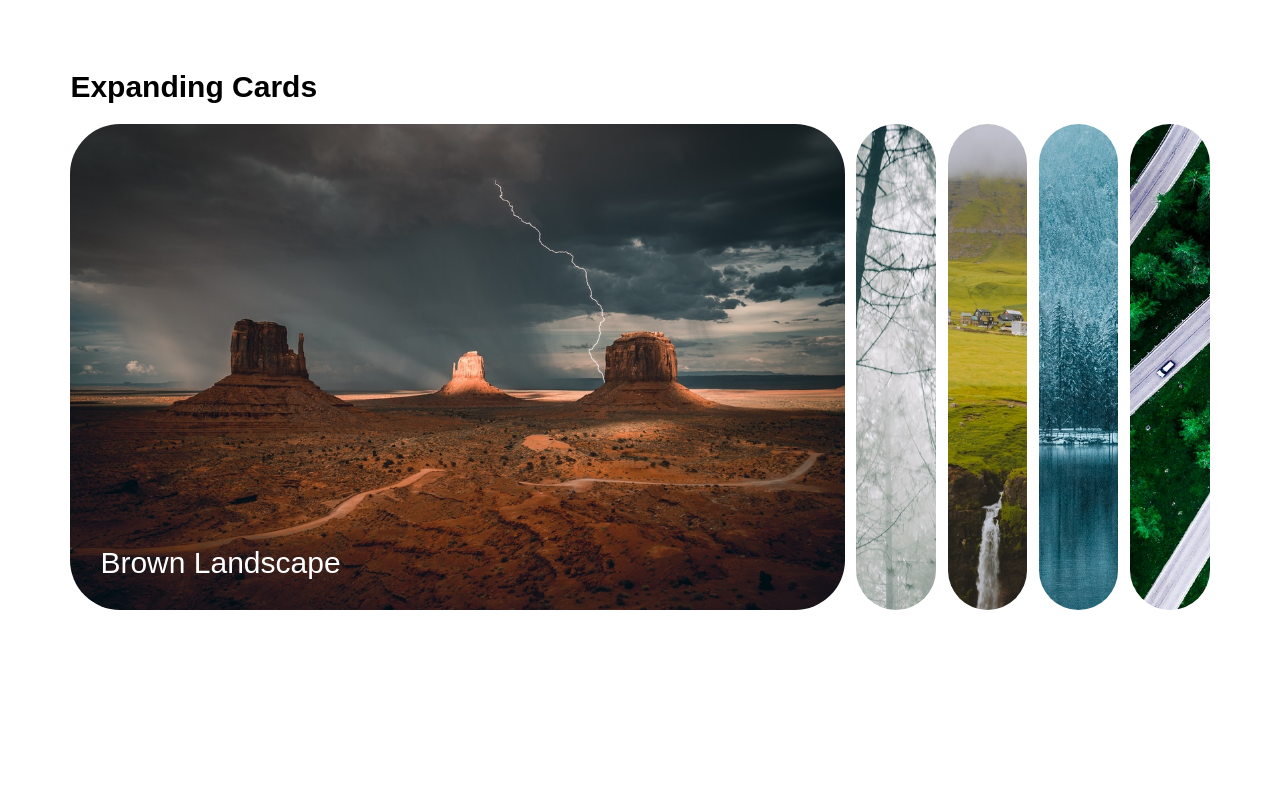
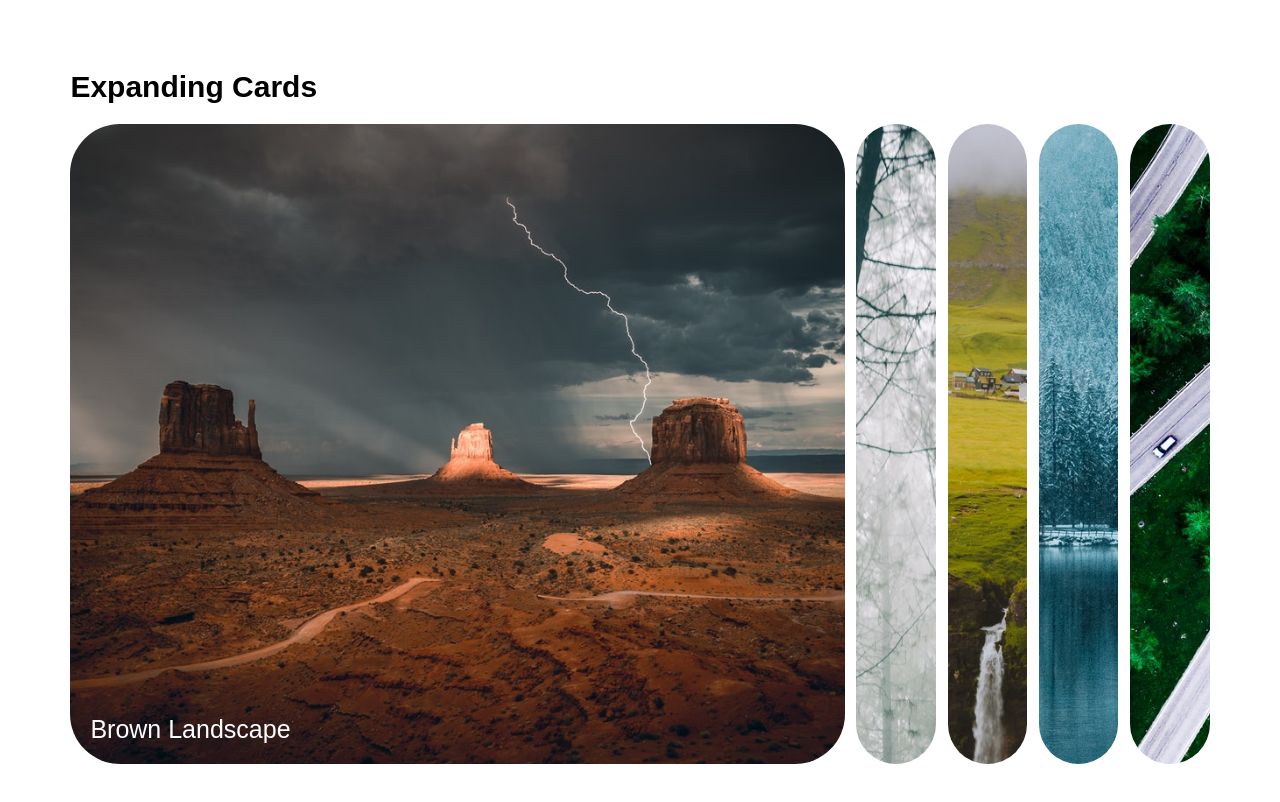
Before and after one commit to kashifaxioned/expanding-cards, a plain HTML site: page index.html in a window 1280 px wide. Drawn offline with Linux system fonts and the light colour scheme.

Commit message:
smooth transition added

```diff
--- a/assets/css/style.css
+++ b/assets/css/style.css
@@ -131,9 +131,12 @@ li {
 }
 
 .card {
+  height: 80vh;
   flex-basis: 7%;
   flex-shrink: 0;
   position: relative;
+  cursor: pointer;;
+  transition: flex 1s ease;
 }
 
 .card figure { height: 100%; }
@@ -149,10 +152,11 @@ li {
 .expand .card-title {
   display: block;
   position: absolute;
-  left: 30px;
-  bottom: 30px;
+  left: 20px;
+  bottom: 20px;
   color: #fff;
-  font-size: 30px;
+  font-size: 25px;
+  font-weight: 500;
   text-transform: capitalize;
 }
 
```
